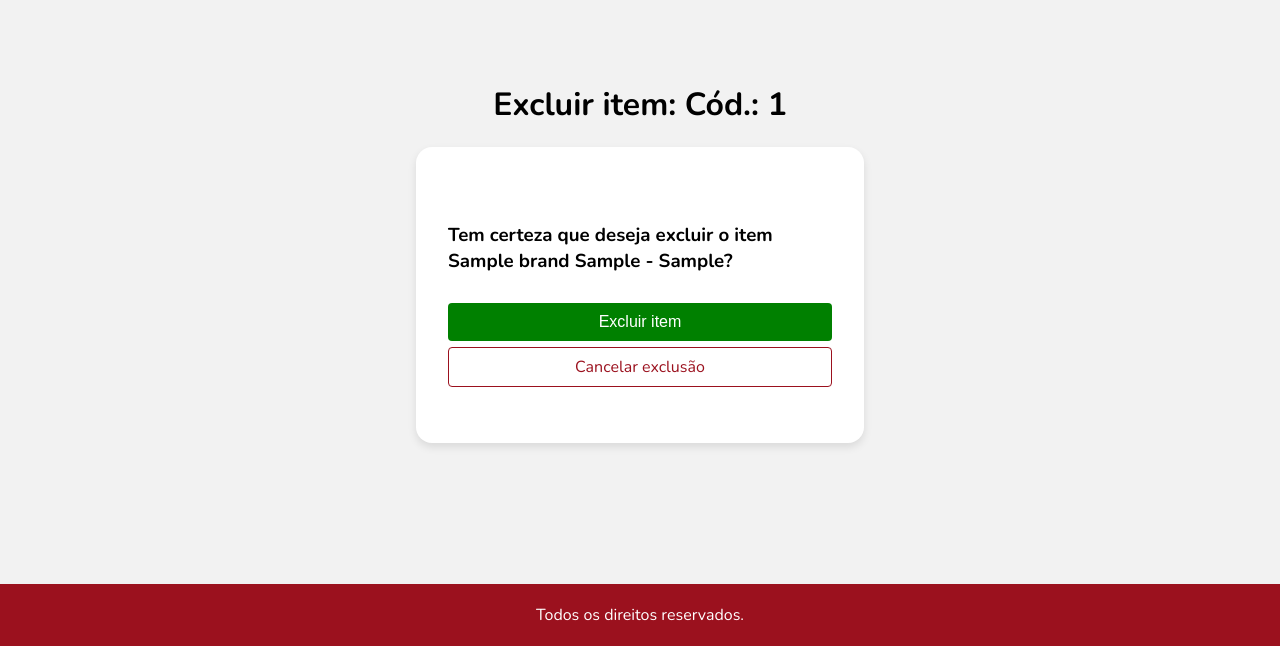
After one commit to joaomacedocb/projeto-catalog, a Django app: page /item/1/delete/ in a window 1280 px wide. The commit adds this page. Shown: the part 351-997 px from the top of the page. Run offline with Django 5.2, Linux system fonts and the light colour scheme; tables that the repository leaves empty hold one stand-in row (values such as "Sample post").

Commit message:
Adicionado rota e front para exclusao do item

```diff
--- a/app/static/app/style.css
+++ b/app/static/app/style.css
@@ -1,4 +1,4 @@
-body {
+html, body {
     display: flex;
     flex-direction: column;
     font-family: 'Nunito', sans-serif;
@@ -6,6 +6,12 @@ body {
     margin: 0;
     padding: 0;
     height: 100%;
+}
+
+#content-wrapper {
+    min-height: 100%;
+    display: flex;
+    flex-direction: column;
 }
 
 .navbar {
--- a/app/urls.py
+++ b/app/urls.py
@@ -19,7 +19,7 @@ from django.urls import path
 from django.conf import settings
 from django.conf.urls.static import static
 from accounts.views import register_view, login_view, logout_view
-from cars.views import CarsView, NewCarView, ItemDetailView, ItemUpdateView
+from cars.views import CarsView, NewCarView, ItemDetailView, ItemUpdateView, ItemDeleteView
 
 urlpatterns = [
     path('admin/', admin.site.urls),
@@ -30,4 +30,5 @@ urlpatterns = [
     path('new_car/', NewCarView.as_view(), name='new_car'),
     path('item/<int:pk>/', ItemDetailView.as_view(), name='item_detail'),
     path('item/<int:pk>/update/', ItemUpdateView.as_view(), name='item_update'),
+    path('item/<int:pk>/delete/', ItemDeleteView.as_view(), name='item_delete'),
 ] + static(settings.MEDIA_URL, document_root=settings.MEDIA_ROOT)
--- /dev/null
+++ b/cars/templates/car_delete.html
@@ -0,0 +1,17 @@
+{% extends "base.html" %}
+{% block content %}
+<div class="form-screen">
+    <h1>Excluir item: Cód.: {{ object.id }}</h1>
+    <div class="form-item">
+        <form method="post">
+            {% csrf_token %}
+            <h3>Tem certeza que deseja excluir o item {{ object.brand }}  {{ object.model }} - {{ object.plate }}?</h3>
+            <div class="edit-options">
+                <input type="submit" value="Excluir item" class="button-register">
+                <a href="{% url 'item_detail' car.pk %}" class="back-button">Cancelar exclusão</a>
+            </div>
+        </form>
+    </div>
+    <div class="spacer"></div>
+</div>
+{% endblock %}
--- a/cars/templates/item_update.html
+++ b/cars/templates/item_update.html
@@ -10,7 +10,7 @@
             </table>
             <div class="edit-options">
                 <input type="submit" value="Salvar alterações" class="button-register">
-                <a href="{% url 'cars_list' %}" class="back-button">Cancelar edição</a>
+                <a href="{% url 'item_detail' car.pk %}" class="back-button">Cancelar edição</a>
             </div>
         </form>
     </div>
--- a/cars/views.py
+++ b/cars/views.py
@@ -2,7 +2,8 @@ from django.shortcuts import render, redirect
 from cars.models import Car
 from cars.forms import CarModelForm
 from django.views import View
-from django.views.generic import DetailView, UpdateView
+from django.urls import reverse_lazy
+from django.views.generic import DetailView, UpdateView, DeleteView
 
 class CarsView(View):
     def get(self, request):
@@ -39,3 +40,12 @@ class ItemUpdateView(UpdateView):
     form_class = CarModelForm
     template_name = 'item_update.html'
     success_url = '/cars/'
+
+    def get_success_url(self):
+        return reverse_lazy('item_detail', kwargs={'pk': self.object.pk})
+
+
+class ItemDeleteView(DeleteView):
+    model = Car
+    template_name = "car_delete.html"
+    success_url = '/cars/'
```
